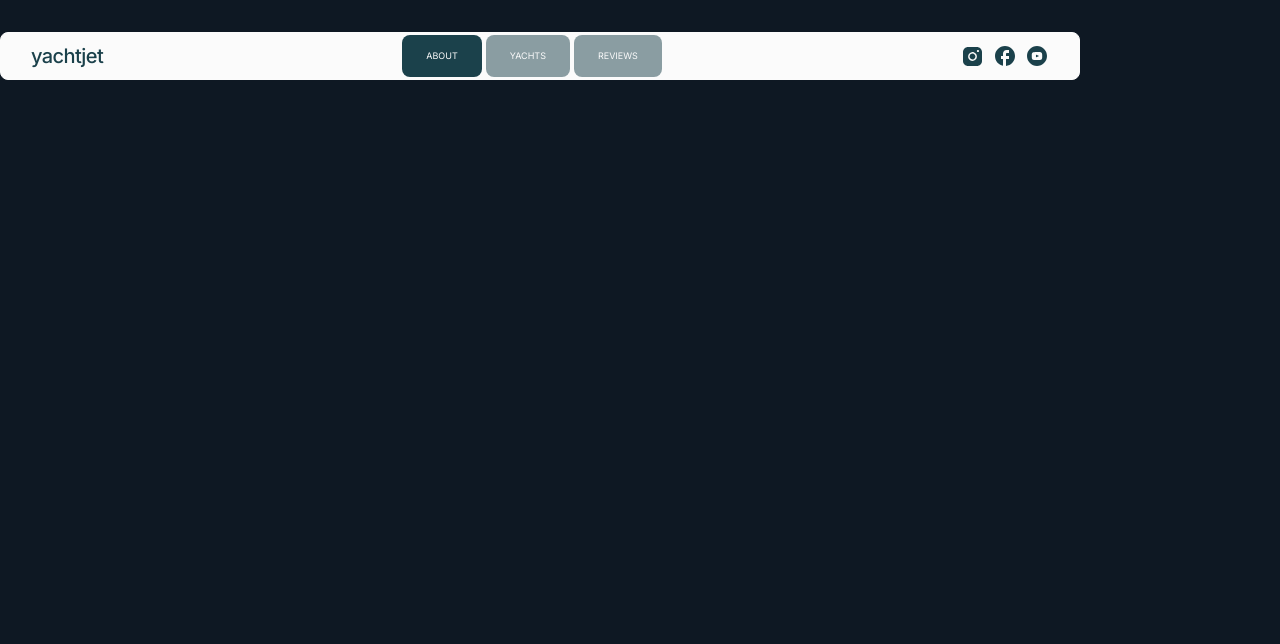
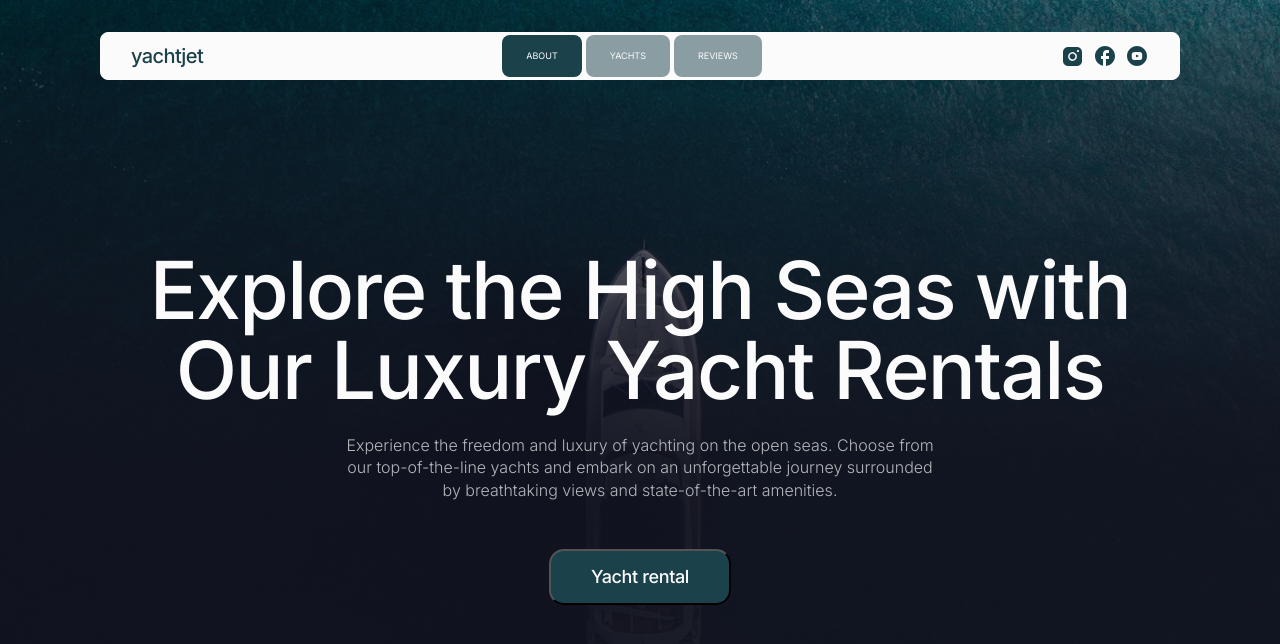
Before and after one commit to IhorBrodiaga/My-YachtJet, a website built with Vite: page src/index.html in a window 1280 px wide. Built offline with nearby package versions, Linux system fonts and the light colour scheme.

Commit message:
add hero

```diff
--- a/src/css/common.css
+++ b/src/css/common.css
@@ -19,3 +19,9 @@ ol {
 button {
   cursor: pointer;
 }
+
+.container {
+  max-width: 1280px;
+  margin: 0 auto;
+  padding: 0 50px;
+}
--- a/src/css/header.css
+++ b/src/css/header.css
@@ -4,7 +4,6 @@
   top: 32px;
   width: 100%;
 }
-
 
 .header-container {
   display: flex;
@@ -56,6 +55,11 @@
   background-color: #1b414b;
 }
 
+.header-nav-item:hover,
+.header-nav-item:focus {
+  background-color: #1b414b;
+}
+
 .header-nav-link {
   display: block;
   padding: 15px 24px;
@@ -75,6 +79,8 @@
   flex-direction: row;
   gap: 8px;
 
+  /* color: #1b414b; */
+
   /* width: 88px;
   height: 24px; */
 }
@@ -85,7 +91,7 @@
   justify-content: center;
   /* width: 24px;
   height: 24px; */
-  color: #1b414b;
+  /* color: #1b414b; */
 
   transition: color 250ms cubic-bezier(0.4, 0, 0.2, 1);
 }
@@ -93,3 +99,8 @@
 .header-social-icon {
   color: #1b414b;
 }
+
+.header-social-icon:hover,
+.header-social-icon:focus {
+  color: #062730;
+}
--- a/src/css/hero.css
+++ b/src/css/hero.css
@@ -1 +1,82 @@
-/* Сюди додавай стилі частинки Hero */
+.hero {
+  display: flex;
+  align-items: center;
+  justify-content: flex-start;
+  flex-direction: column;
+  /* gap: 48px; */
+
+  max-width: 1280px;
+  margin: 0 auto;
+  padding-top: 250px;
+  padding-bottom: 200px;
+
+  background-image: linear-gradient(
+    358.99deg,
+    rgba(17, 19, 31, 0.8) 42.62%,
+    rgba(17, 19, 31, 0.31) 84.14%,
+    rgba(17, 19, 31, 0) 99.97%
+  ), url(/img/hero-desk-img.jpg);
+  background-size: cover;
+  background-position: center;
+  background-repeat: no-repeat;
+}
+
+/* .hero-text {
+  display: flex;
+  align-items: center;
+  justify-content: flex-start;
+  flex-direction: column;
+  gap: 24px;
+  width: 1000px;
+} */
+
+.hero-title {
+  font-family: 'Inter', sans-serif;
+  font-weight: 500;
+  font-size: 80px;
+  line-height: 1;
+  letter-spacing: -0.02em;
+  text-align: center;
+  color: #fbfbfb;
+
+  max-width: 1001px;
+  margin: 0 auto 24px;
+}
+
+.hero-paragraph {
+  font-family: 'Inter', sans-serif;
+  font-weight: 300;
+  font-size: 16px;
+  line-height: 1.4;
+  text-align: center;
+  color: #b4b7ba;
+
+  max-width: 597px;
+  margin: 0 auto 48px;
+}
+
+.hero-btn {
+  display: block;
+  border-radius: 15px;
+  padding: 16px 40px;
+  /* width: 179px; */
+  margin: 0 auto;
+
+  font-family: 'Inter', sans-serif;
+  font-weight: 500;
+  font-size: 18px;
+  line-height: 1.1;
+  letter-spacing: -0.02em;
+  color: #fbfbfb;
+  background-color: #1b414b;
+
+  transition:
+    color 250ms cubic-bezier(0.4, 0, 0.2, 1),
+    background-color 250ms cubic-bezier(0.4, 0, 0.2, 1);
+}
+
+.hero-btn:hover,
+.hero-btn:focus {
+  background-color: #fbfbfb;
+  color: #1b414b;
+}
--- a/src/partials/header.html
+++ b/src/partials/header.html
@@ -1,5 +1,5 @@
 <header class="header">
-  <div class="header-container">
+  <div class="header-container container">
     <a href="./index.html" class="header-logo">yachtjet</a>
 
     <nav class="header-nav">
--- a/src/partials/hero.html
+++ b/src/partials/hero.html
@@ -1,5 +1,14 @@
-<!-- =========================HERO===========================
-Зверніть увагу!                                             ||
-Скелет (html, head, body) в цей файл додавати не потрібно!  ||
-Додаємо тільки розмітку своєї частинки                      ||
-========================================================== -->
+<section class="hero">
+  <div class="container">
+    <h1 class="hero-title">
+      Explore the High Seas with Our Luxury Yacht Rentals
+    </h1>
+    <p class="hero-paragraph">
+      Experience the freedom and luxury of yachting on the open seas. Choose
+      from our top-of-the-line yachts and embark on an unforgettable journey
+      surrounded by breathtaking views and state-of-the-art amenities.
+    </p>
+
+    <button type="button" class="hero-btn">Yacht rental</button>
+  </div>
+</section>
```
Also changed, not shown: src/img/hero-desk-img.jpg (added).
